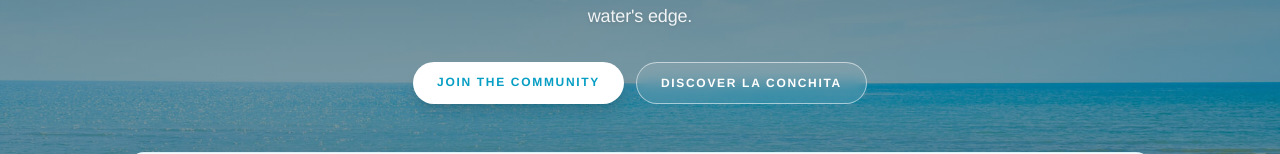
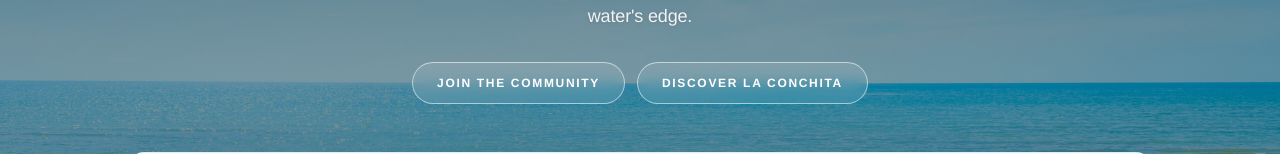
Before and after one commit to ereider1/laconchitabeach, a Next.js app: page / in a window 1280 px wide. Shown: the part 432-586 px from the top of the page. Built offline with nearby package versions, Linux system fonts and the light colour scheme; no server answers; the database is empty.

Commit message:
change button style on hero homepage

```diff
--- a/app/page.tsx
+++ b/app/page.tsx
@@ -57,7 +57,7 @@ export default function HomePage() {
               <div className="mt-8 flex flex-wrap justify-center gap-3">
                 <Link
                   href="/sign-up"
-                  className="rounded-full bg-white px-6 py-3 text-xs font-bold uppercase tracking-[0.14em] text-marina shadow-lg transition hover:-translate-y-0.5"
+                  className="rounded-full border border-white/55 bg-white/10 px-6 py-3 text-xs font-bold uppercase tracking-[0.14em] text-white backdrop-blur transition hover:bg-white/20"
                 >
                   Join the community
                 </Link>
```
